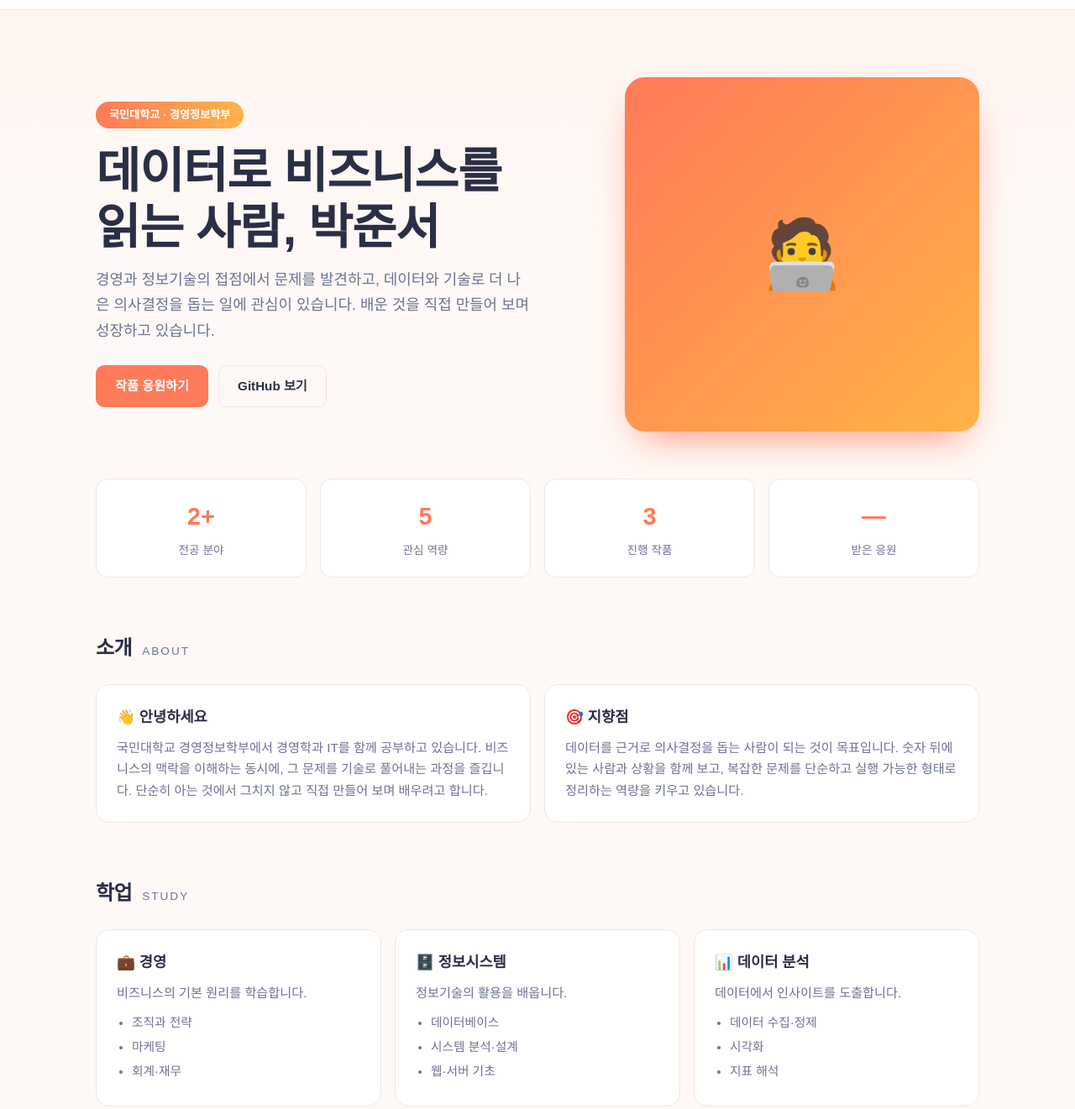
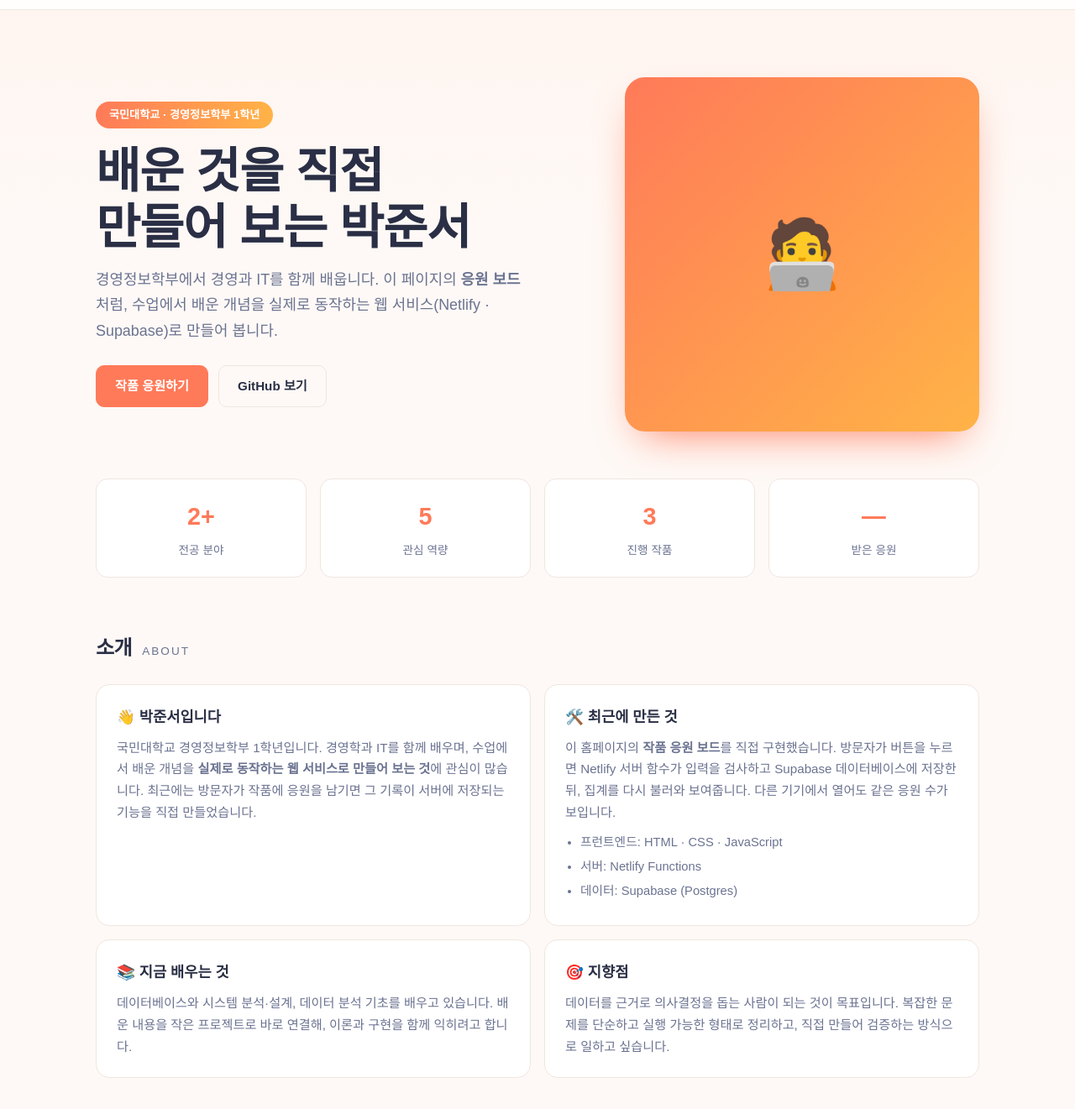
Before and after one commit to junseo73429/junseo73429.github.io, a plain HTML site: page index.html in a window 1280 px wide. Shown: the part 44-1365 px from the top of the page at 84% size. Drawn offline with Linux system fonts and the light colour scheme; no server answers.

Commit message:
Make intro concrete per pair-test feedback: real work, stack, hero

```diff
--- a/index.html
+++ b/index.html
@@ -114,9 +114,9 @@ footer{border-top:1px solid var(--line);text-align:center;color:var(--sub);font-
   <!-- HERO -->
   <div class="hero">
     <div>
-      <span class="tag">국민대학교 · 경영정보학부</span>
-      <h1>데이터로 비즈니스를<br>읽는 사람, 박준서</h1>
-      <p class="lead">경영과 정보기술의 접점에서 문제를 발견하고, 데이터와 기술로 더 나은 의사결정을 돕는 일에 관심이 있습니다. 배운 것을 직접 만들어 보며 성장하고 있습니다.</p>
+      <span class="tag">국민대학교 · 경영정보학부 1학년</span>
+      <h1>배운 것을 직접<br>만들어 보는 박준서</h1>
+      <p class="lead">경영정보학부에서 경영과 IT를 함께 배웁니다. 이 페이지의 <b>응원 보드</b>처럼, 수업에서 배운 개념을 실제로 동작하는 웹 서비스(Netlify · Supabase)로 만들어 봅니다.</p>
       <div class="cta">
         <a class="btn primary" href="#cheer">작품 응원하기</a>
         <a class="btn ghost" href="https://github.com/junseo73429" target="_blank" rel="noopener">GitHub 보기</a>
@@ -138,12 +138,25 @@ footer{border-top:1px solid var(--line);text-align:center;color:var(--sub);font-
     <div class="sec-head"><h2>소개</h2><span class="en">About</span></div>
     <div class="grid c2">
       <div class="card">
-        <h3>👋 안녕하세요</h3>
-        <p>국민대학교 경영정보학부에서 경영학과 IT를 함께 공부하고 있습니다. 비즈니스의 맥락을 이해하는 동시에, 그 문제를 기술로 풀어내는 과정을 즐깁니다. 단순히 아는 것에서 그치지 않고 직접 만들어 보며 배우려고 합니다.</p>
+        <h3>👋 박준서입니다</h3>
+        <p>국민대학교 경영정보학부 1학년입니다. 경영학과 IT를 함께 배우며, 수업에서 배운 개념을 <b>실제로 동작하는 웹 서비스로 만들어 보는 것</b>에 관심이 많습니다. 최근에는 방문자가 작품에 응원을 남기면 그 기록이 서버에 저장되는 기능을 직접 만들었습니다.</p>
+      </div>
+      <div class="card">
+        <h3>🛠️ 최근에 만든 것</h3>
+        <p>이 홈페이지의 <b>작품 응원 보드</b>를 직접 구현했습니다. 방문자가 버튼을 누르면 Netlify 서버 함수가 입력을 검사하고 Supabase 데이터베이스에 저장한 뒤, 집계를 다시 불러와 보여줍니다. 다른 기기에서 열어도 같은 응원 수가 보입니다.</p>
+        <ul>
+          <li>프런트엔드: HTML · CSS · JavaScript</li>
+          <li>서버: Netlify Functions</li>
+          <li>데이터: Supabase (Postgres)</li>
+        </ul>
+      </div>
+      <div class="card">
+        <h3>📚 지금 배우는 것</h3>
+        <p>데이터베이스와 시스템 분석·설계, 데이터 분석 기초를 배우고 있습니다. 배운 내용을 작은 프로젝트로 바로 연결해, 이론과 구현을 함께 익히려고 합니다.</p>
       </div>
       <div class="card">
         <h3>🎯 지향점</h3>
-        <p>데이터를 근거로 의사결정을 돕는 사람이 되는 것이 목표입니다. 숫자 뒤에 있는 사람과 상황을 함께 보고, 복잡한 문제를 단순하고 실행 가능한 형태로 정리하는 역량을 키우고 있습니다.</p>
+        <p>데이터를 근거로 의사결정을 돕는 사람이 되는 것이 목표입니다. 복잡한 문제를 단순하고 실행 가능한 형태로 정리하고, 직접 만들어 검증하는 방식으로 일하고 싶습니다.</p>
       </div>
     </div>
   </section>
```
